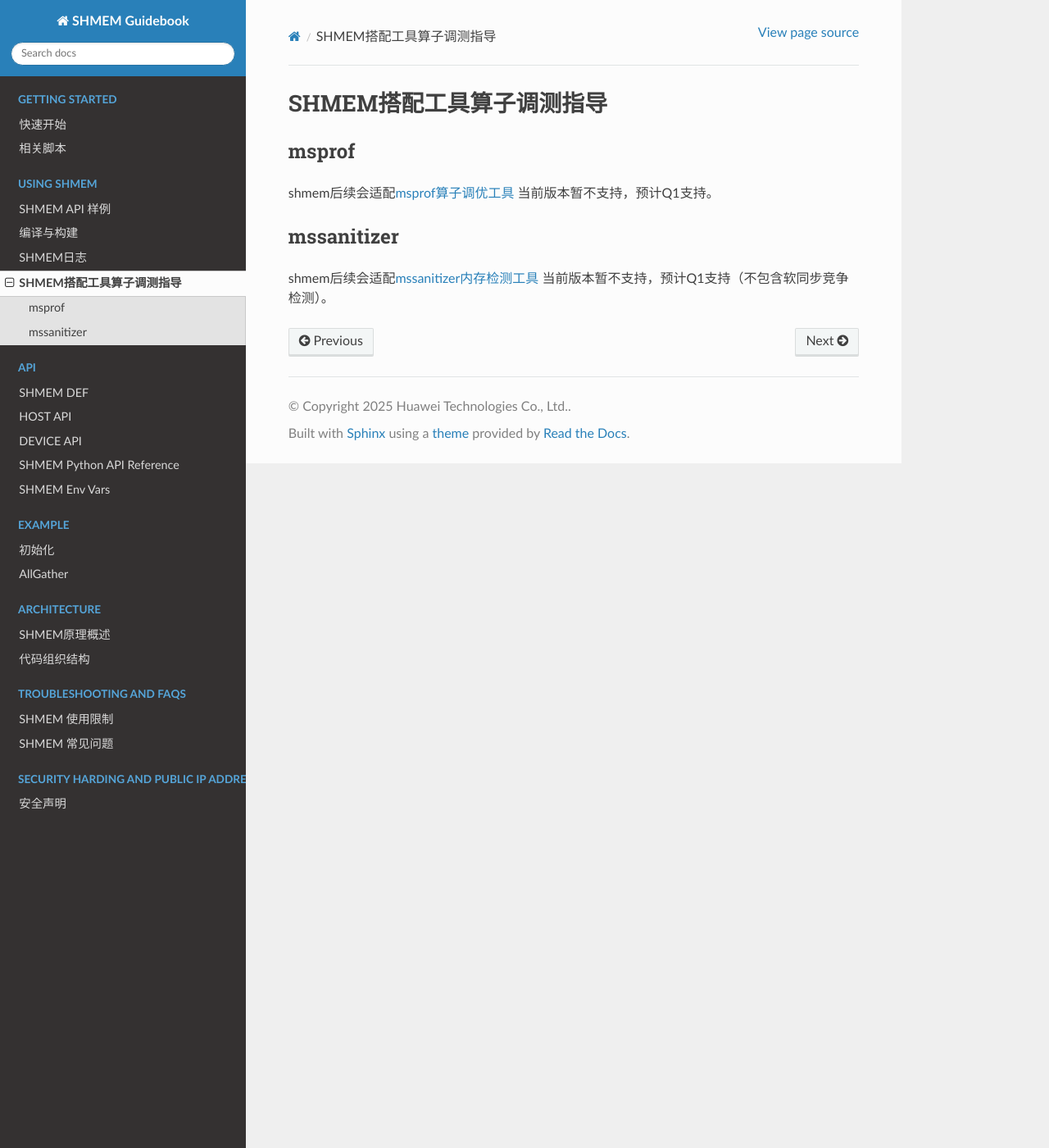
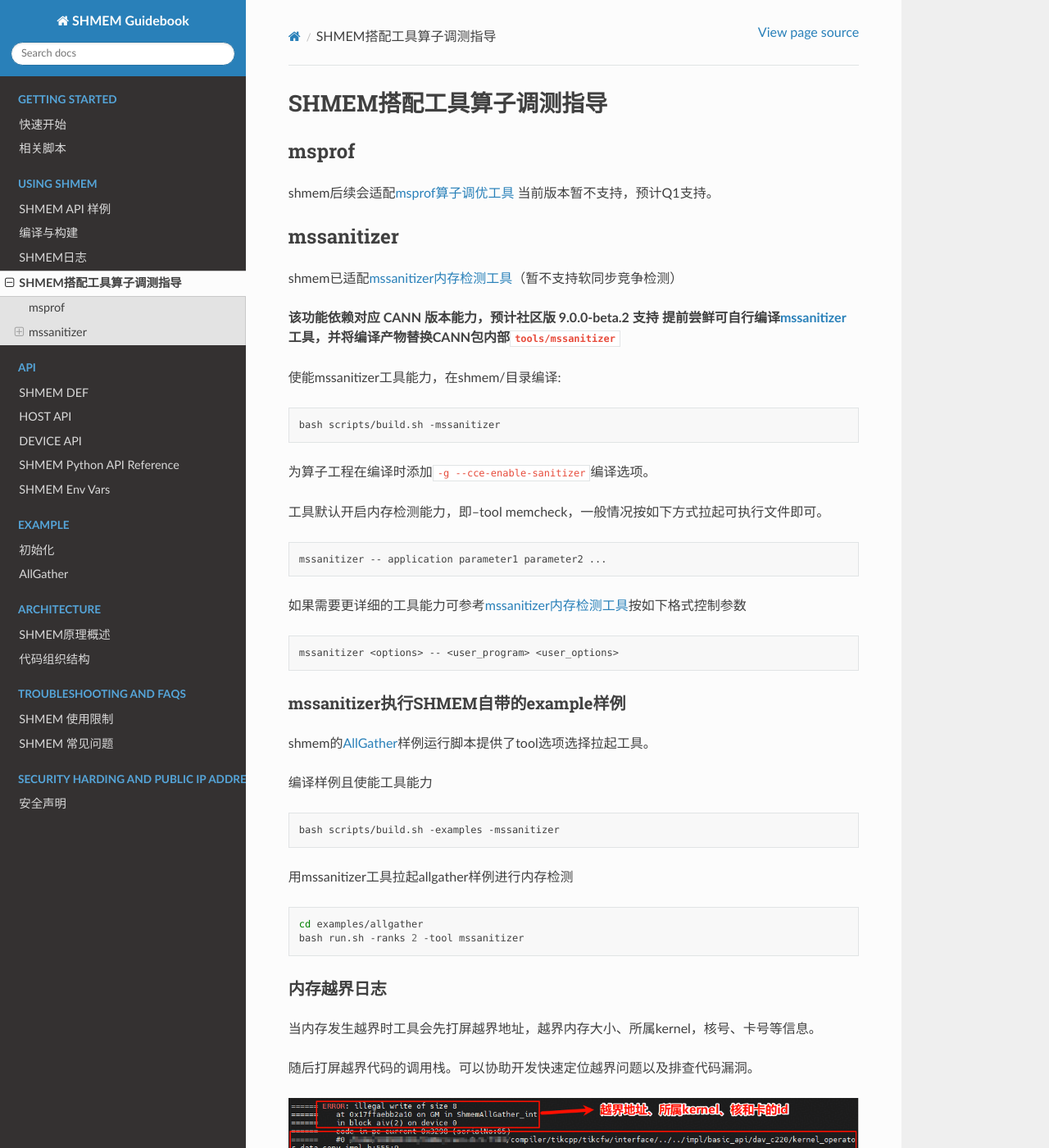
Before and after one commit to hicann/shmem, a Sphinx documentation site: the page built from docs/tools_debug.md, in a window 1280 px wide and 1400 px high. Shown: the whole window at 82% size. Built offline with Sphinx 7.4.7 and the Read the Docs theme 3.1.0, drawn with Linux system fonts in a browser that asks for light colours; some of the changed text lies outside the part shown.

Commit message:
补充mssanitizer工具使用方法
Co-authored-by: zhangyunqi<zhangyunqi5@huawei.com>



# message auto-generated for no-merge-commit merge:
!127 merge tooldoc into master

补充mssanitizer工具使用方法

Created-by: zhangyunqi
Commit-by: zhangyunqi
Merged-by: cann-robot
Description: ## 描述
<!--在这里详细描述你的改动，包括改动的原因和所采取的方法。-->
补充工具使用方法
## 关联的Issue
<!-- 如果这个PR是为了解决特定的Issue，请在这里提供Issue链接。例如：关联Issue #123-->
<!-- 如果这个PR是为了解决特定的问题单，请在这里描述问题单单号。-->
https://gitcode.com/cann/shmem/issues/94
## 测试
<!--描述进行了哪些测试来验证你的改动。包括但不限于二级冒烟、算子泛化等。-->

## 文档更新
<!--如果这个PR包含文档的更新，请在这里指出。例如：更新了README.md文件。-->

## 类型标签
<!--  [x] 表示选中 -->
- [ ] Bug修复
- [ ] 新特性
- [ ] 性能优化
- [x] 文档更新
- [ ] 其他，请描述：




See merge request: cann/shmem!127

````diff
--- a/docs/tools_debug.md
+++ b/docs/tools_debug.md
@@ -5,5 +5,43 @@ shmem后续会适配[msprof算子调优工具](https://www.hiascend.com/document
 当前版本暂不支持，预计Q1支持。
 
 ## mssanitizer
-shmem后续会适配[mssanitizer内存检测工具](https://www.hiascend.com/document/detail/zh/mindstudio/830/ODtools/Operatordevelopmenttools/atlasopdev_16_0039.html)
-当前版本暂不支持，预计Q1支持（不包含软同步竞争检测）。
+shmem已适配[mssanitizer内存检测工具](https://www.hiascend.com/document/detail/zh/mindstudio/830/ODtools/Operatordevelopmenttools/atlasopdev_16_0039.html)（暂不支持软同步竞争检测）
+
+**该功能依赖对应 CANN 版本能力，预计社区版 9.0.0-beta.2 支持**
+**提前尝鲜可自行编译[mssanitizer](https://gitcode.com/Ascend/mssanitizer?source_module=search_project)工具，并将编译产物替换CANN包内部`tools/mssanitizer`**
+
+使能mssanitizer工具能力，在shmem/目录编译:
+```sh
+bash scripts/build.sh -mssanitizer
+```
+为算子工程在编译时添加`-g --cce-enable-sanitizer`编译选项。
+
+工具默认开启内存检测能力，即--tool memcheck，一般情况按如下方式拉起可执行文件即可。
+```sh
+mssanitizer -- application parameter1 parameter2 ...
+```
+如果需要更详细的工具能力可参考[mssanitizer内存检测工具](https://www.hiascend.com/document/detail/zh/mindstudio/830/ODtools/Operatordevelopmenttools/atlasopdev_16_0039.html)按如下格式控制参数
+```sh
+mssanitizer <options> -- <user_program> <user_options>
+```
+### mssanitizer执行SHMEM自带的example样例
+
+shmem的[AllGather](https://gitcode.com/cann/shmem/tree/master/examples/allgather)样例运行脚本提供了tool选项选择拉起工具。
+
+编译样例且使能工具能力
+```sh
+bash scripts/build.sh -examples -mssanitizer
+```
+用mssanitizer工具拉起allgather样例进行内存检测
+```sh
+cd examples/allgather
+bash run.sh -ranks 2 -tool mssanitizer
+```
+### 内存越界日志
+当内存发生越界时工具会先打屏越界地址，越界内存大小、所属kernel，核号、卡号等信息。
+
+随后打屏越界代码的调用栈。可以协助开发快速定位越界问题以及排查代码漏洞。
+
+![image](images/tools/mssanitizer_example.png)
+
+**注：`aclshmem_malloc`等shmem提供的内存分配接口是对已完成物理地址映射的一大块连续虚拟内存进行划分，不涉及实际的物理内存申请或虚拟内存对物理内存的映射操作。如使用的虚拟地址已完成和已分配物理地址的映射，即使超出`aclshmem_malloc`分配的范围也不会报错，因为该地址对应的内存可以合法使用。**
````
Also changed, not shown: docs/images/tools/mssanitizer_example.png (added).
